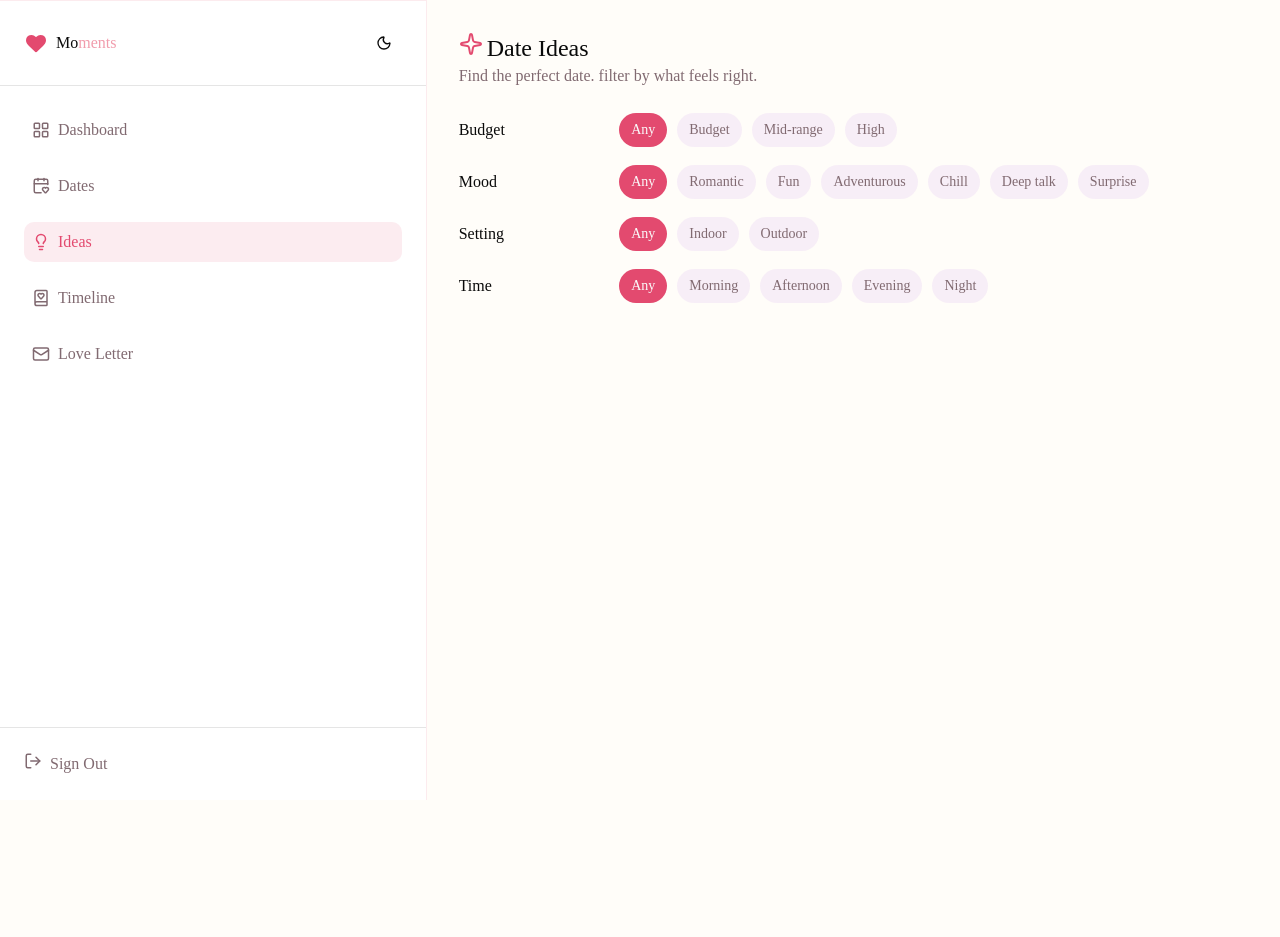
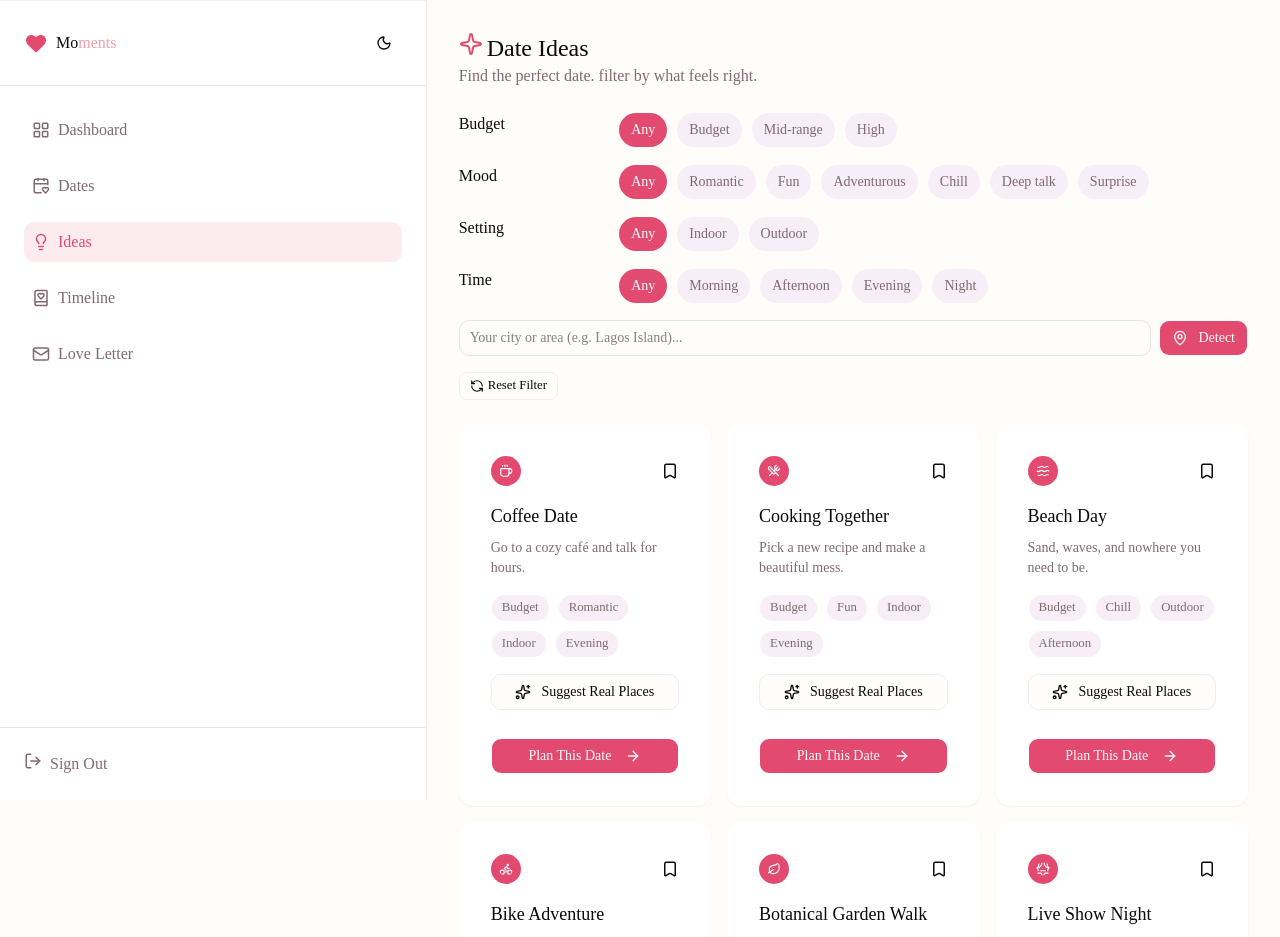
Before and after one commit to Edisemiefegi/moments, a React (Vite) app: page /dashboard/ideas in a window 1280 px wide. Shown: the top 937 px of the page. Before the commit the page ends 800 px from the top, so only its background shows below. Built offline with nearby package versions, Linux system fonts and the light colour scheme.

Commit message:
idea page update

```diff
--- a/src/components/base/Input.tsx
+++ b/src/components/base/Input.tsx
@@ -15,9 +15,9 @@ export default function Input({
   return (
     <div className="flex items-center gap-2  h-9 w-full min-w-0 rounded-lg border border-input bg-background px-2.5 py-1 text-base outline-none"
 >
-     <span className="text-text">
+    {prepend &&  <span className="text-text">
          {prepend}
-     </span>
+     </span>}
 
       <input
         data-slot="input"
@@ -26,8 +26,9 @@ export default function Input({
         )}
         {...props}
       />
+      {append && <span>  {append}</span>}
 
-      {append}
+
     </div>
   )
 }
--- /dev/null
+++ b/src/components/dashboard/DateCard.tsx
@@ -0,0 +1,109 @@
+import { ArrowRight, Bookmark,  Sparkles, type LucideIcon } from "lucide-react";
+import Card from "../base/Card";
+import { Button } from "../ui/button";
+import { useState } from "react";
+
+type PropType = {
+  icon?: LucideIcon;
+  title?: string;
+  description?: string;
+};
+
+interface Props {
+  date: PropType;
+  filter: string[];
+  location: string;
+}
+
+function DateCard({ date, filter, location }: Props) {
+  const IconComponent = date.icon;
+  const [places, setPlaces] = useState<string | null>(null);
+  const [loading, setLoading] = useState(false);
+
+
+  const suggestPlaces = async () => {
+    const loc = location.trim() || "Lagos, Nigeria";
+    setLoading(true);
+    try {
+      const res = await fetch("https://api.anthropic.com/v1/messages", {
+        method: "POST",
+        headers: { "Content-Type": "application/json" },
+        body: JSON.stringify({
+          model: "claude-sonnet-4-20250514",
+          max_tokens: 400,
+          system:
+            "You suggest real, specific local venues for dates. Return exactly 3 places, each as: '• Place Name — one sentence why it's perfect.' No extra text.",
+          messages: [
+            {
+              role: "user",
+              content: `Suggest 3 real places in or near "${loc}" for a "${date.title}" date (vibe: ${filter.join(", ")}). Only suggest real venues that exist there.`,
+            },
+          ],
+        }),
+      });
+      const data = await res.json();
+      console.log(data, 'datat');
+
+      setPlaces(data.content?.map((b: { text?: string }) => b.text || "").join("") || null);
+    } catch {
+      setPlaces("Could not load suggestions. Please try again.");
+    } finally {
+      setLoading(false);
+    }
+  };
+
+  return (
+    <Card className="space-y-4">
+      <div className="flex justify-between items-center">
+        {IconComponent && <IconComponent size={30} className="p-2  rounded-full bg-primary text-white"/>}
+        <Bookmark size={18} />
+      </div>
+
+      <div className="space-y-2">
+        <p className="font-medium text-lg">{date.title}</p>
+        <p className="text-sm text-text">{date.description}</p>
+      </div>
+
+      <div className="flex gap-2 flex-wrap mt-2">
+        {filter.map((item, index) => (
+          <Button
+            key={index}
+            size="sm"
+            variant="secondary"
+            className="rounded-full"
+          >
+            {item}
+          </Button>
+        ))}
+      </div>
+
+      {places && (
+        <div className="bg-primary/5 border border-primary/20 rounded-lg p-3 text-sm text-text whitespace-pre-line">
+          <p className="font-medium text-primary mb-1">✦ Suggested Places</p>
+          {places}
+        </div>
+      )}
+
+      <Button
+        variant="outline"
+        className="w-full"
+        onClick={suggestPlaces}
+        disabled={loading}
+      >
+        {loading ? (
+          "Finding places..."
+        ) : (
+          <>
+            <Sparkles size={14} className="mr-1" /> Suggest Real Places
+          </>
+        )}
+      </Button>
+
+      <Button className="mt-3 w-full">
+        Plan This Date <ArrowRight className="ml-2" />
+      </Button>
+    </Card>
+  );
+}
+
+export default DateCard;
--- a/src/components/dashboard/FilterIdea.tsx
+++ b/src/components/dashboard/FilterIdea.tsx
@@ -1,14 +1,25 @@
-import { useState } from "react";
 import { Button } from "../ui/button";
+import { MapPin, RefreshCcw } from "lucide-react";
+import Input from "../base/Input";
+import type { FilterState } from "@/pages/dashboard/Ideas";
 
-type FilterType = {
-  Budget: string;
-  Mood: string;
-  Setting: string;
-  Time: string;
+
+
+type Props = {
+  selected: FilterState;
+  onSelect: (category: keyof FilterState, option: string) => void;
+  onReset: () => void;
+  location: string;
+  onLocationChange: (val: string) => void;
 };
 
-function FilterIdea() {
+function FilterIdea({
+  selected,
+  onSelect,
+  onReset,
+  location,
+  onLocationChange,
+}: Props) {
   const filter = [
     {
       label: "Budget",
@@ -36,41 +47,41 @@ function FilterIdea() {
     },
   ];
 
-  const [selected, setSelected] = useState<FilterType>({
-    Budget: "Any",
-    Mood: "Any",
-    Setting: "Any",
-    Time: "Any",
-  });
 
-  const handleSelect = (category: keyof FilterType, option: string) => {
-    setSelected((prev) => ({
-      ...prev,
-      [category]: option,
-    }));
+  const detectLocation = () => {
+    navigator.geolocation?.getCurrentPosition(async (pos) => {
+      const { latitude, longitude } = pos.coords;
+      const res = await fetch(
+        `https://nominatim.openstreetmap.org/reverse?lat=${latitude}&lon=${longitude}&format=json`,
+      );
+      const data = await res.json();
+      const city =
+        data.address?.city || data.address?.town || data.address?.suburb || "";
+      onLocationChange(city);
+          console.log(location, 'citry');
+
+    });
+
+
   };
 
   return (
     <div className="space-y-4">
       {filter.map((date, index) => (
-        <div key={index} className="grid grid-cols-5 gap-2 items-center">
-          <p className="font-medium md:col-span-1 col-span-5">
-            {date.label}
-          </p>
+        <div key={index} className="grid grid-cols-5 gap-2 ">
+          <p className="font-medium md:col-span-1 col-span-5">{date.label}</p>
 
           <div className="flex gap-2 md:col-span-4 col-span-5 flex-wrap">
             {date.options.map((item, i) => (
               <Button
                 key={i}
                 variant={
-                  selected[date.label as keyof FilterType] === item
+                  selected[date.label as keyof FilterState] === item
                     ? "default"
                     : "secondary"
                 }
                 className="rounded-full"
-                onClick={() =>
-                  handleSelect(date.label as keyof FilterType, item)
-                }
+                onClick={() => onSelect(date.label as keyof FilterState, item)}
               >
                 {item}
               </Button>
@@ -78,6 +89,22 @@ function FilterIdea() {
           </div>
         </div>
       ))}
+
+      <div className="flex gap-2 items-center">
+        <Input
+          type="text"
+          placeholder="Your city or area (e.g. Lagos Island)..."
+          value={location}
+          onChange={(e) => onLocationChange(e.target.value)}
+          className=" text-sm "
+        />
+        <Button onClick={detectLocation}>
+          <MapPin size={14} className="mr-1" /> Detect
+        </Button>
+      </div>
+      <Button onClick={onReset} variant={"outline"} size={"sm"}>
+        <RefreshCcw size={16} /> Reset Filter
+      </Button>
     </div>
   );
 }
--- a/src/components/ui/button.tsx
+++ b/src/components/ui/button.tsx
@@ -3,7 +3,7 @@ import { cva, type VariantProps } from "class-variance-authority";
 import { Slot } from "radix-ui";
 
 import { cn } from "@/lib/utils";
-import { RotateCw } from "lucide-react";
+import { Loader} from "lucide-react";
 
 const buttonVariants = cva(
   "group/button inline-flex shrink-0 items-center justify-center rounded-lg border border-transparent bg-clip-padding text-sm font-medium whitespace-nowrap transition-all outline-none select-none focus-visible:border-ring focus-visible:ring-3 focus-visible:ring-ring/50 active:not-aria-[haspopup]:translate-y-px disabled:pointer-events-none disabled:opacity-50 aria-invalid:border-destructive aria-invalid:ring-3 aria-invalid:ring-destructive/20 dark:aria-invalid:border-destructive/50 dark:aria-invalid:ring-destructive/40 [&_svg]:pointer-events-none [&_svg]:shrink-0 [&_svg:not([class*='size-'])]:size-4",
@@ -75,7 +75,7 @@ const Button = React.forwardRef<HTMLButtonElement, ButtonProps>(
         className={cn(buttonVariants({ variant, size, className }), base)}
         {...props}
       >
-        {loading ? <RotateCw className="mr-2 h-4 w-4 animate-spin" /> : null}
+        {loading ? <Loader className="mr-2 h-4 w-4 animate-spin" /> : null}
         {children}
       </Comp>
     );
--- /dev/null
+++ b/src/data/dateIdeas.ts
@@ -0,0 +1,68 @@
+import {
+  Bike,
+  Camera,
+  Coffee,
+  Leaf,
+  Mountain,
+  Theater,
+  UtensilsCrossed,
+  Waves,
+  Wine,
+} from "lucide-react";
+
+export const DATE_IDEAS = [
+  {
+    icon: Coffee,
+    title: "Coffee Date",
+    description: "Go to a cozy café and talk for hours.",
+    tags: ["Budget", "Romantic", "Indoor", "Evening"],
+  },
+  {
+    icon: UtensilsCrossed,
+    title: "Cooking Together",
+    description: "Pick a new recipe and make a beautiful mess.",
+    tags: ["Budget", "Fun", "Indoor", "Evening"],
+  },
+  {
+    icon: Waves,
+    title: "Beach Day",
+    description: "Sand, waves, and nowhere you need to be.",
+    tags: ["Budget", "Chill", "Outdoor", "Afternoon"],
+  },
+  {
+    icon: Bike,
+    title: "Bike Adventure",
+    description: "Rent bikes and discover a new part of the city.",
+    tags: ["Budget", "Adventurous", "Outdoor", "Morning"],
+  },
+  {
+    icon: Leaf,
+    title: "Botanical Garden Walk",
+    description: "Wander through flowers and lush green spaces.",
+    tags: ["Mid-range", "Chill", "Outdoor", "Morning"],
+  },
+  {
+    icon: Theater,
+    title: "Live Show Night",
+    description: "Comedy, theatre, or live music — pick one and go.",
+    tags: ["High", "Fun", "Indoor", "Night"],
+  },
+  {
+    icon: Wine,
+    title: "Wine & Dine",
+    description: "Dress up a little and savor a proper dinner date.",
+    tags: ["High", "Romantic", "Indoor", "Night"],
+  },
+  {
+    icon: Camera,
+    title: "Photo Walk",
+    description: "Explore the city and capture moments together.",
+    tags: ["Budget", "Adventurous", "Outdoor", "Afternoon"],
+  },
+  {
+    icon: Mountain,
+    title: "Hiking Date",
+    description: "Hit the trails and find a view worth sharing.",
+    tags: ["Budget", "Adventurous", "Outdoor", "Morning"],
+  },
+];
--- a/src/pages/dashboard/Ideas.tsx
+++ b/src/pages/dashboard/Ideas.tsx
@@ -1,16 +1,68 @@
-import FilterIdea from "@/components/dashboard/FilterIdea"
-import { Sparkle } from "lucide-react"
+import DateCard from "@/components/dashboard/DateCard";
+import FilterIdea from "@/components/dashboard/FilterIdea";
+import { DATE_IDEAS } from "@/data/dateIdeas";
+import {  Sparkle } from "lucide-react";
+import { useState } from "react";
+
+export type FilterState = {
+  Budget: string;
+  Mood: string;
+  Setting: string;
+  Time: string;
+};
 
 function Ideas() {
+  const [filters, setFilters] = useState<FilterState>({
+    Budget: "Any",
+    Mood: "Any",
+    Setting: "Any",
+    Time: "Any",
+  });
+
+  const [location, setLocation] = useState("");
+
+  console.log(location, 'loca');
+
+
+  const filteredIdeas = DATE_IDEAS.filter((idea) =>
+    Object.entries(filters).every(
+      ([, val]) => val === "Any" || idea.tags.includes(val),
+    ),
+  );
   return (
     <main className="p-8 space-y-6">
       <header>
-        <h1 className="font-medium text-2xl flex gap-1"><Sparkle className="text-primary"/>Date Ideas</h1>
-        <p className="text-text">Find the perfect date. filter by what feels right.</p>
+        <h1 className="font-medium text-2xl flex gap-1">
+          <Sparkle className="text-primary" />
+          Date Ideas
+        </h1>
+        <p className="text-text">
+          Find the perfect date. filter by what feels right.
+        </p>
       </header>
-      <FilterIdea/>
+      <FilterIdea   selected={filters}
+        onSelect={(cat, val) => setFilters((prev) => ({ ...prev, [cat]: val }))}
+        onReset={() => setFilters({ Budget: "Any", Mood: "Any", Setting: "Any", Time: "Any" })}
+        location={location}
+        onLocationChange={setLocation}/>
+        {filteredIdeas.length === 0 ? (
+          <p className="text-text text-center py-12">
+            No matches — try loosening the filters.
+          </p>
+        ) : (
+          <div className="grid gap-4 xl:grid-cols-3 sm:grid-cols-2 grid-cols-1">
+            {filteredIdeas.map((idea, i) => (
+              <DateCard
+                key={i}
+                date={idea}
+                filter={idea.tags}
+                location={location}
+              />
+            ))}
+          </div>
+        )}
     </main>
-  )
+  );
 }
 
-export default Ideas
+export default Ideas;
```
Also changed, not shown: src/layout/DashboardLayout.tsx (+10 -12 lines), src/types/index.ts (+4 -4 lines).
